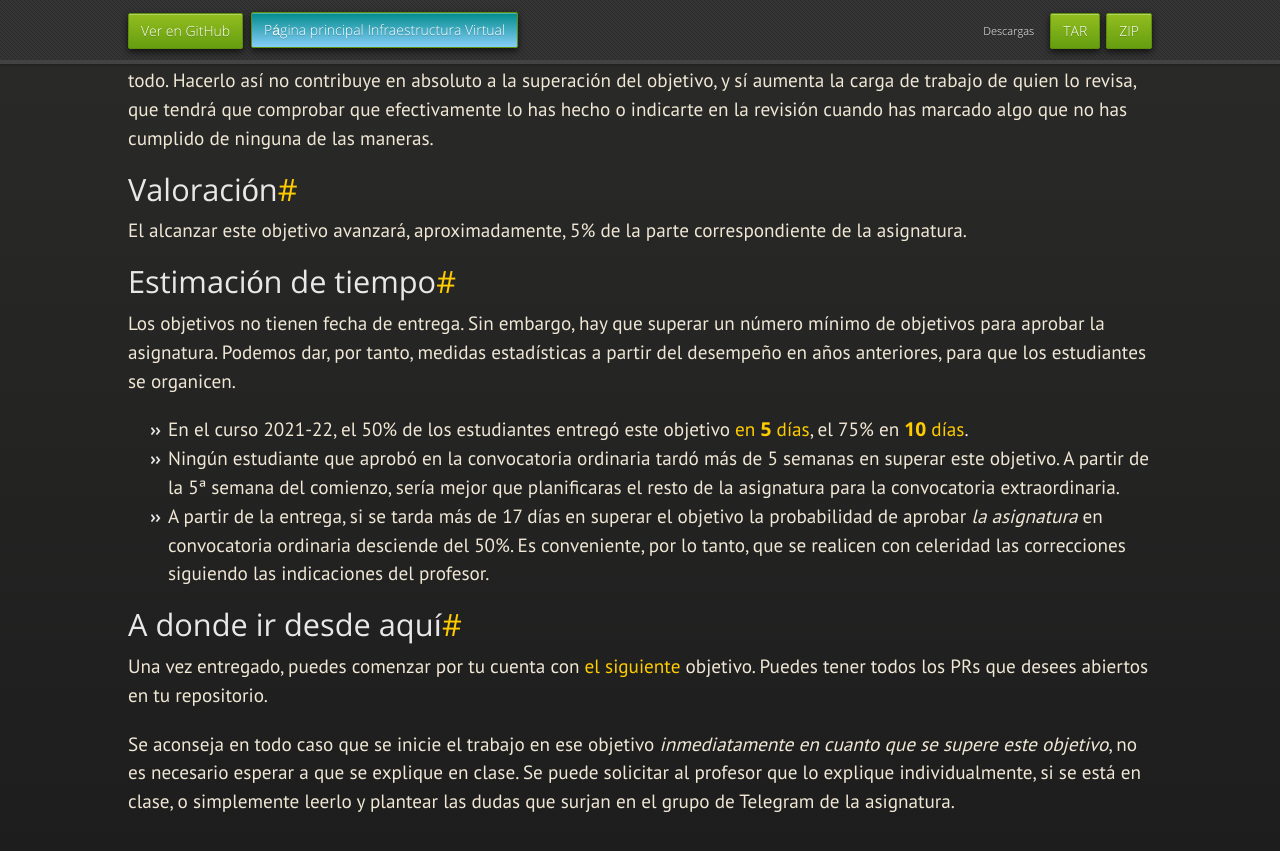
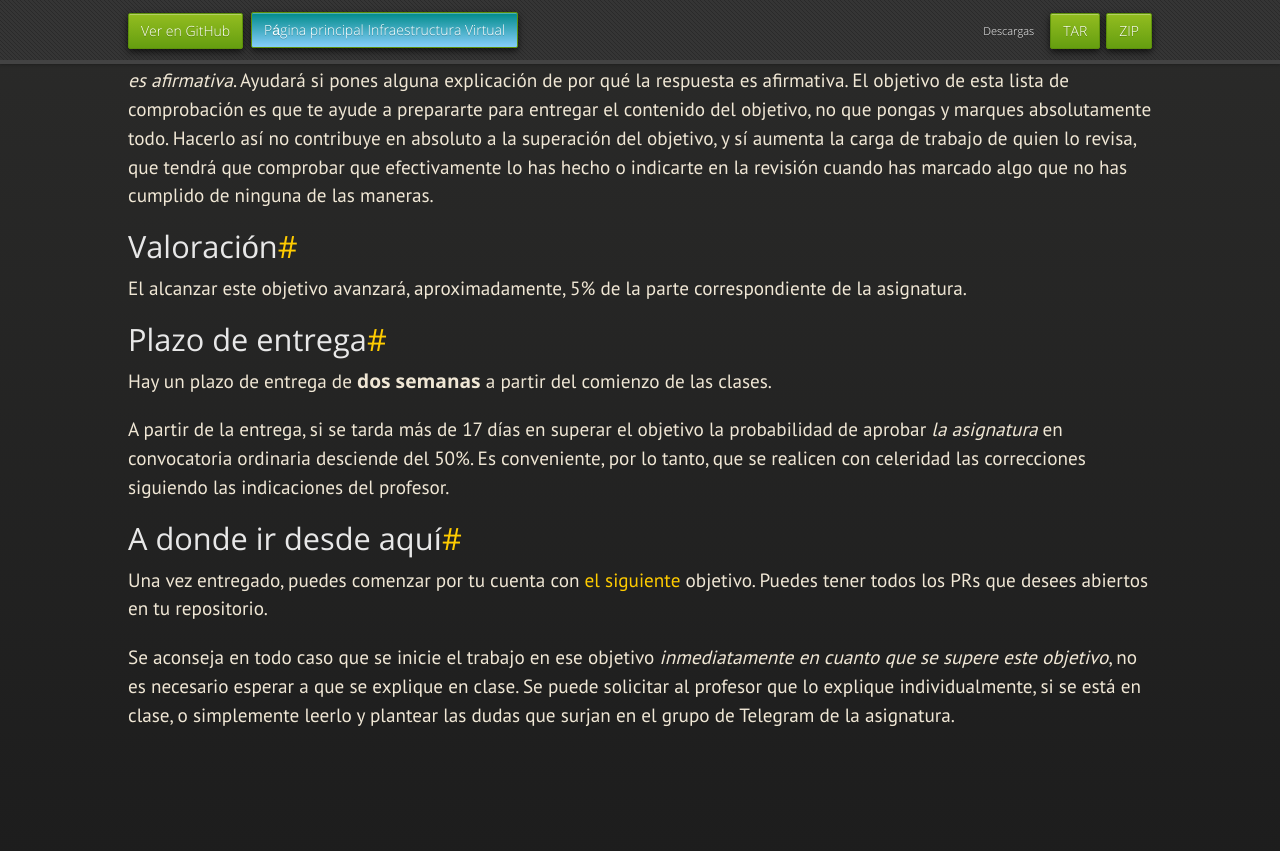
Before and after one commit to JJ/IV, a Jekyll site: the page built from documentos/proyecto/0.Repositorio.md, in a window 1280 px wide and 900 px high, scrolled down 8979 px. Shown: the top 851 px of the window. Built offline with Jekyll 4.4.1, drawn with Linux system fonts in a browser that asks for light colours; nearby versions of some CDN libraries; some web fonts are replaced; our own code applies the rules of GitHub Pages for plain Markdown files; some of the changed text lies outside the part shown.

Commit message:
Sync documentos/proyecto/0.Repositorio.md de master a gh-pages

```diff
--- a/documentos/proyecto/0.Repositorio.md
+++ b/documentos/proyecto/0.Repositorio.md
@@ -42,7 +42,10 @@ se pueda empezar a trabajar en él en los objetivos siguientes.
 
 En resumen: vas a tener que vivir con este proyecto, trabajar con él, hacerlo
 avanzar y darle cuerpo y realidad el resto de la asignatura. Tenlo en cuenta a
-la hora de plantearlo.
+la hora de plantearlo. Por eso es muy importante que pienses en un
+proyecto con el cual te sientas cómodo, entiendas a las personas que
+quieren que se resuelva el problema y, en general, sientas cierto
+interés por que efectivamente se resuelva.
 
 ## Descripción
 
@@ -482,22 +485,11 @@ de las maneras.
 El alcanzar este objetivo avanzará, aproximadamente, 5% de la parte
 correspondiente de la asignatura.
 
-## Estimación de tiempo
+## Plazo de entrega
 
-Los objetivos no tienen fecha de entrega. Sin embargo, hay que superar un número
-mínimo de objetivos para aprobar la asignatura. Podemos dar, por tanto, medidas
-estadísticas a partir del desempeño en años anteriores, para que los estudiantes
-se organicen.
+Hay un plazo de entrega de **dos semanas** a partir del comienzo de las clases.
 
-* En el curso 2021-22, el 50% de los estudiantes entregó este objetivo [en **5**
-  días](https://jj.github.io/IV/calendarios/0-la-mitad.ics),
-  el 75% en [**10**
-  días](https://jj.github.io/IV/calendarios/0-tres-cuartos.ics).
-* Ningún estudiante que aprobó en la convocatoria ordinaria tardó más de 5
-  semanas en superar este objetivo. A partir de la 5ª semana del comienzo, sería
-  mejor que planificaras el resto de la asignatura para la convocatoria
-  extraordinaria.
-* A partir de la entrega, si se tarda más de 17 días en superar el objetivo la
+A partir de la entrega, si se tarda más de 17 días en superar el objetivo la
   probabilidad de aprobar *la asignatura* en convocatoria ordinaria desciende
   del 50%. Es conveniente, por lo tanto, que se realicen con celeridad las
   correcciones siguiendo las indicaciones del profesor.
```
